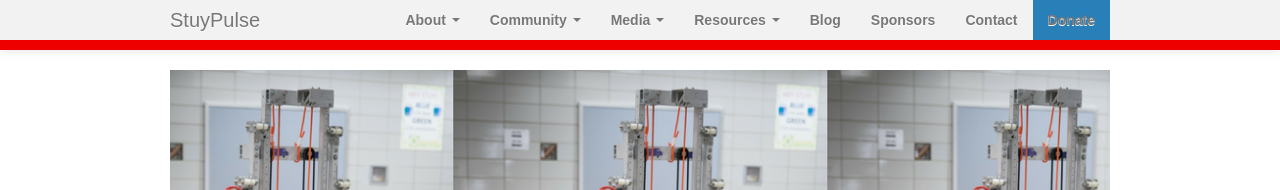
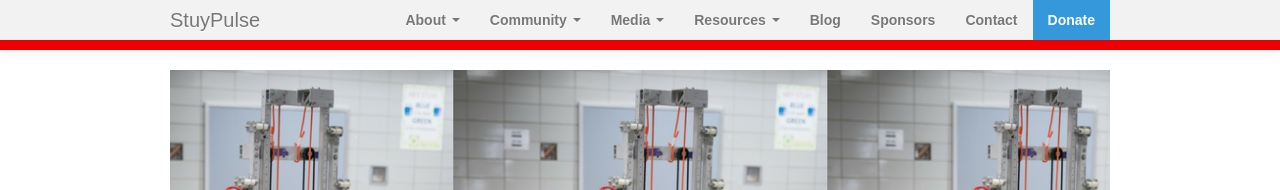
Before and after one commit to StuyPulse/team694.github.io, a Jekyll site: the page built from index.html, in a window 1280 px wide. Shown: the top 190 px of the page. Built offline with Jekyll 4.4.1, drawn with Linux system fonts in a browser that asks for light colours; nearby versions of some CDN libraries; comment, search, counter and statistics services are not loaded.

Commit message:
Add ids for donate

```diff
--- a/_includes/navbar.html
+++ b/_includes/navbar.html
@@ -46,7 +46,7 @@
                             <li{% if page.url contains '/blog/' %} class="active"{% endif %}><a href="/blog/">Blog</a></li>
                             <li{% if page.url == '/sponsors/' %} class="active"{% endif %}><a href="/sponsors/">Sponsors</a></li>
                             <li{% if page.url == '/contact/' %} class="active"{% endif %}><a href="/contact/">Contact</a></li>
-                            <li{% if page.url == '/donate/' %} class="active" {%elsif page.url != '/donate/' %} class="donate" {% endif %}><a href="/donate/" >Donate</a></li>
+                            <li id="donate"><a href="/donate/" >Donate</a></li>
                         </ul>
                     </div><!--/.nav-collapse -->
                 </div>
--- a/css/main.css
+++ b/css/main.css
@@ -128,6 +128,16 @@ article{
 }
 
 /* NavBar Styles */
-.donate {
-        background-color: #2980B9;
+#donate :hover{
+        background-color: #2E86C1;
+        color: #F2F3F4;
 }
+
+#donate {
+        background-color: #3498DB;
+}
+
+#donate a {
+        color: white;
+        text-shadow: none;
+}
```
